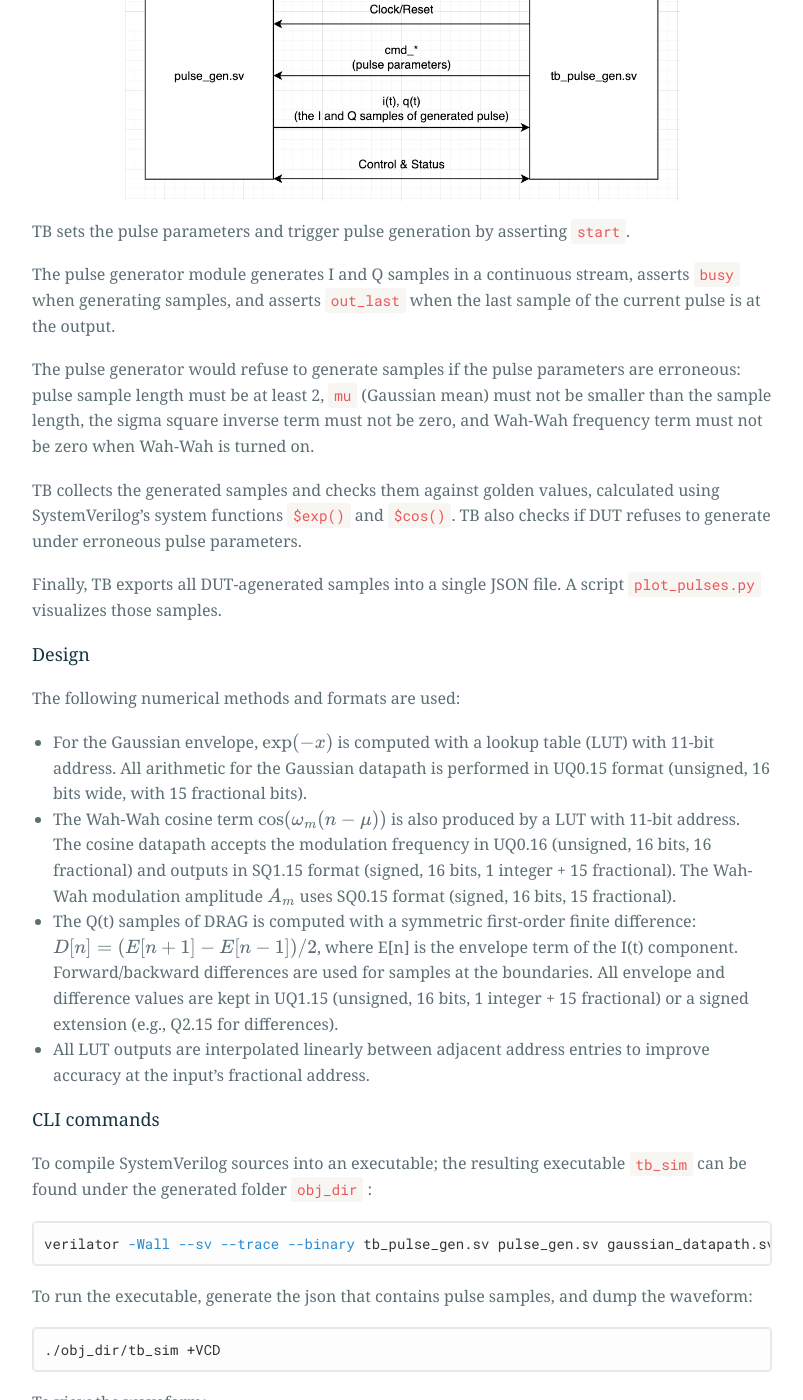
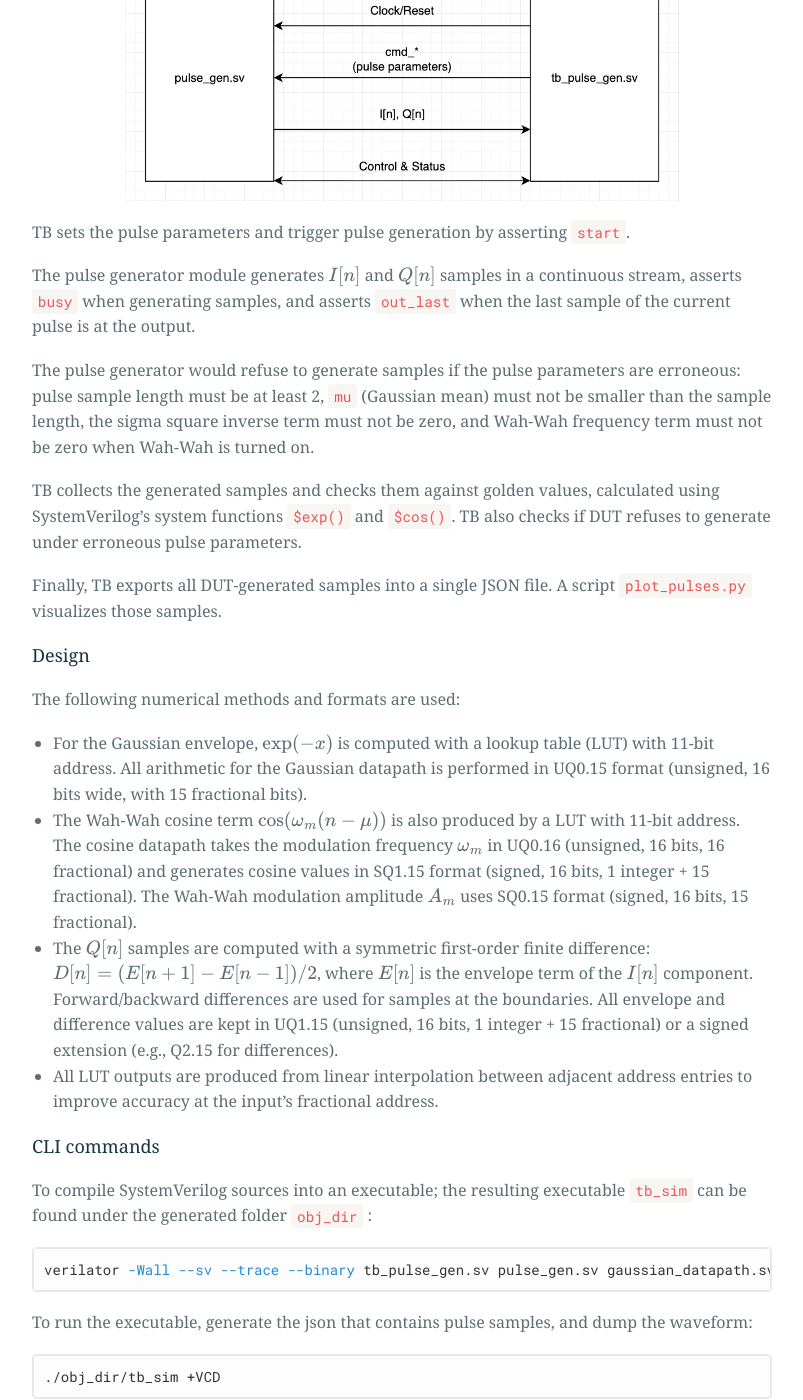
Before and after one commit to guiltygyoza/new-blog, a Jekyll site: the page built from _posts/2026-01-03-quantum-control-rtl.md, in a window 1280 px wide and 1400 px high, scrolled down 6044 px. Shown: the whole window, without its empty margins (238-1041 px from the left). Built offline with Jekyll 4.4.1, drawn with Linux system fonts in a browser that asks for light colours; some of the changed text lies outside the part shown.

Commit message:
update post

````diff
--- a/_posts/2026-01-03-quantum-control-rtl.md
+++ b/_posts/2026-01-03-quantum-control-rtl.md
@@ -190,22 +190,22 @@ in which $$\beta$$, $$A_m$$, $$\omega_m$$ are tunable parameters for Wah-Wah.
 
 TB sets the pulse parameters and trigger pulse generation by asserting `start`.
 
-The pulse generator module generates I and Q samples in a continuous stream, asserts `busy` when generating samples, and asserts `out_last` when the last sample of the current pulse is at the output.
+The pulse generator module generates $$I[n]$$ and $$Q[n]$$ samples in a continuous stream, asserts `busy` when generating samples, and asserts `out_last` when the last sample of the current pulse is at the output.
 
 The pulse generator would refuse to generate samples if the pulse parameters are erroneous: pulse sample length must be at least 2, `mu` (Gaussian mean) must not be smaller than the sample length, the sigma square inverse term must not be zero, and Wah-Wah frequency term must not be zero when Wah-Wah is turned on.
 
 TB collects the generated samples and checks them against golden values, calculated using SystemVerilog's system functions `$exp()` and `$cos()`. TB also checks if DUT refuses to generate under erroneous pulse parameters.
 
-Finally, TB exports all DUT-agenerated samples into a single JSON file. A script `plot_pulses.py` visualizes those samples.
+Finally, TB exports all DUT-generated samples into a single JSON file. A script `plot_pulses.py` visualizes those samples.
 
 ### Design
 
 The following numerical methods and formats are used:
 
 - For the Gaussian envelope, $$\exp(-x)$$ is computed with a lookup table (LUT) with 11-bit address. All arithmetic for the Gaussian datapath is performed in UQ0.15 format (unsigned, 16 bits wide, with 15 fractional bits).
-- The Wah-Wah cosine term $$\cos(\omega_m (n-\mu))$$ is also produced by a LUT with 11-bit address. The cosine datapath accepts the modulation frequency in UQ0.16 (unsigned, 16 bits, 16 fractional) and outputs in SQ1.15 format (signed, 16 bits, 1 integer + 15 fractional). The Wah-Wah modulation amplitude $$A_m$$ uses SQ0.15 format (signed, 16 bits, 15 fractional).
-- The Q(t) samples of DRAG is computed with a symmetric first-order finite difference: $$D[n] = (E[n+1] - E[n-1])/2$$, where E[n] is the envelope term of the I(t) component. Forward/backward differences are used for samples at the boundaries. All envelope and difference values are kept in UQ1.15 (unsigned, 16 bits, 1 integer + 15 fractional) or a signed extension (e.g., Q2.15 for differences).
-- All LUT outputs are interpolated linearly between adjacent address entries to improve accuracy at the input's fractional address.
+- The Wah-Wah cosine term $$\cos(\omega_m (n-\mu))$$ is also produced by a LUT with 11-bit address. The cosine datapath takes the modulation frequency $$\omega_m$$ in UQ0.16 (unsigned, 16 bits, 16 fractional) and generates cosine values in SQ1.15 format (signed, 16 bits, 1 integer + 15 fractional). The Wah-Wah modulation amplitude $$A_m$$ uses SQ0.15 format (signed, 16 bits, 15 fractional).
+- The $$Q[n]$$ samples are computed with a symmetric first-order finite difference: $$D[n] = (E[n+1] - E[n-1])/2$$, where $$E[n]$$ is the envelope term of the $$I[n]$$ component. Forward/backward differences are used for samples at the boundaries. All envelope and difference values are kept in UQ1.15 (unsigned, 16 bits, 1 integer + 15 fractional) or a signed extension (e.g., Q2.15 for differences).
+- All LUT outputs are produced from linear interpolation between adjacent address entries to improve accuracy at the input's fractional address.
 
 ### CLI commands
 
@@ -251,7 +251,7 @@ PASS: All tests completed (protocol + invalid + DRAG math).
 - Verilator: cpu 0.037 s on 1 threads; alloced 0 MB
 ```
 
-TB validates all I samples are within 1 LSB error tolerance, and all Q samples are within 2 LSB error tolerance.
+TB validates all $$I[n]$$ samples are within 1 LSB error tolerance, and all $$Q[n]$$ samples are within 2 LSB error tolerance.
 
 ### Plots
 
````
Also changed, not shown: other parts of _posts/2026-01-03-quantum-control-rtl.md (+4 -4 lines), assets/2026-01-04/rtl-pulse-schematics.png.
